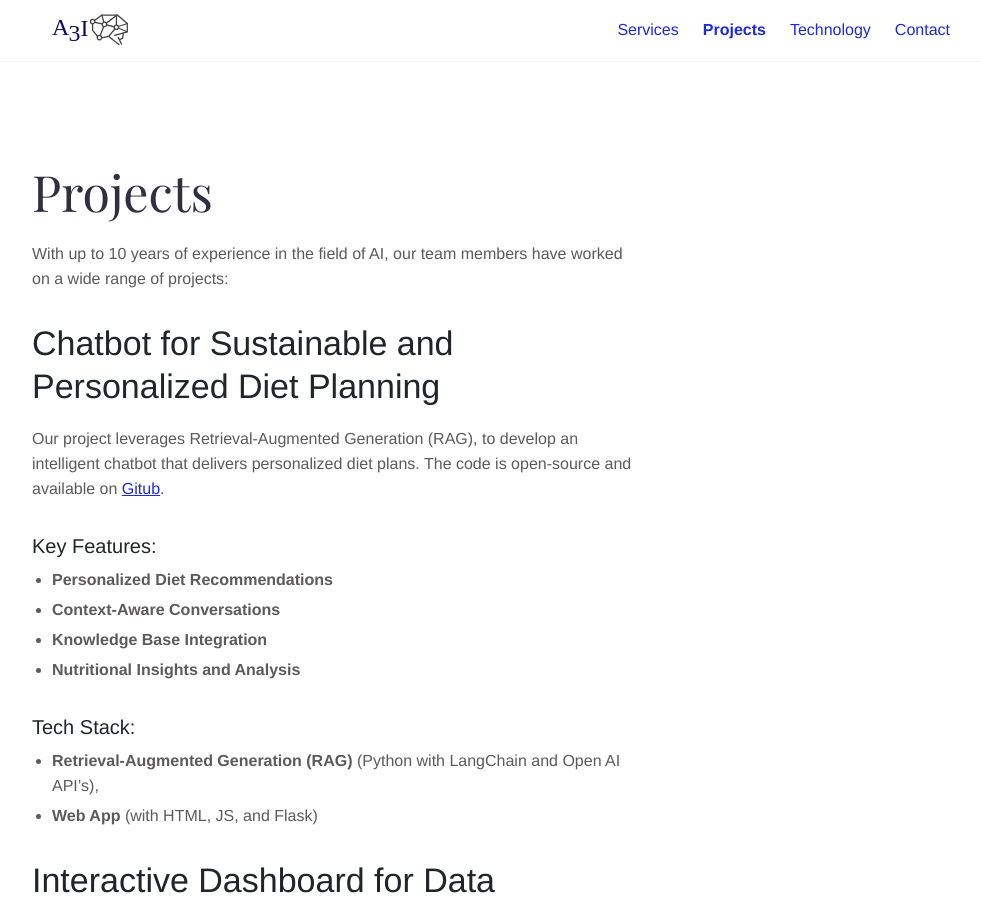
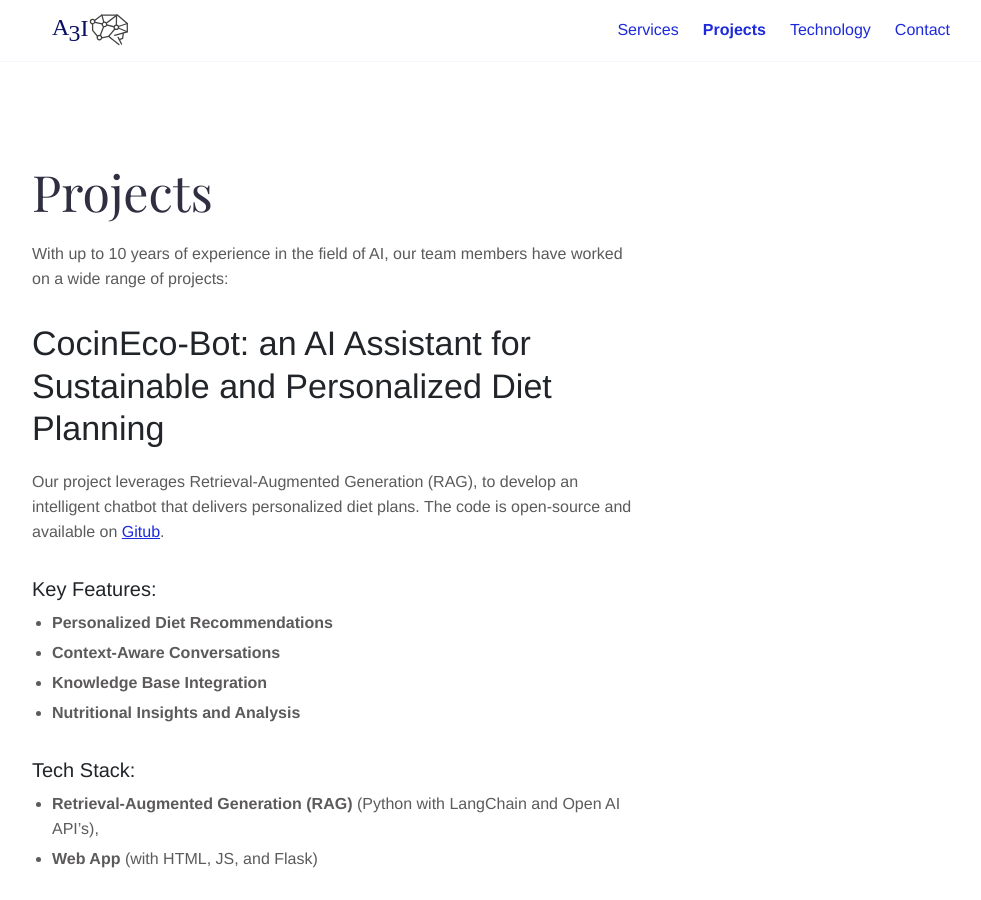
Before and after one commit to A3I-DataScience/A3I-DatScience.github.io, a Jekyll site: the page built from Projects.md, in a window 1280 px wide and 900 px high. Shown: the whole window, without its empty margins (143-1124 px from the left). Built offline with Jekyll 4.4.1, drawn with Linux system fonts in a browser that asks for light colours.

Commit message:
change bot name

```diff
--- a/Projects.md
+++ b/Projects.md
@@ -8,7 +8,7 @@ bodyClass: page-about
 
 With up to 10 years of experience in the field of AI, our team members have worked on a wide range of projects:
 
-# Chatbot for Sustainable and Personalized Diet Planning
+# CocinEco-Bot: an AI Assistant for Sustainable and Personalized Diet Planning
 Our project leverages Retrieval-Augmented Generation (RAG), to develop an intelligent chatbot that delivers personalized diet plans. The code is open-source and available on [Gitub](https://github.com/A3I-DataScience/NutriBot).
 
 
```
